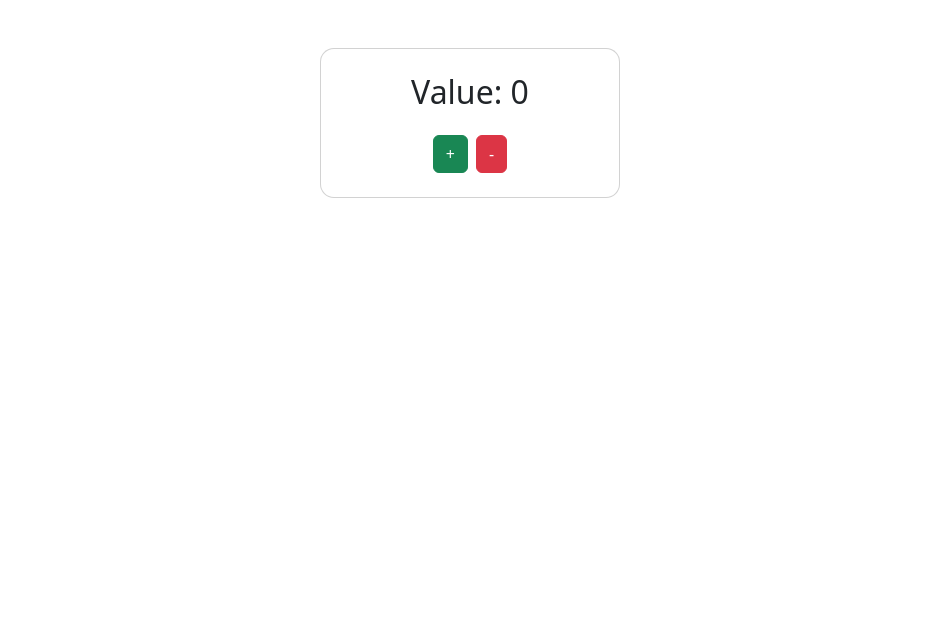
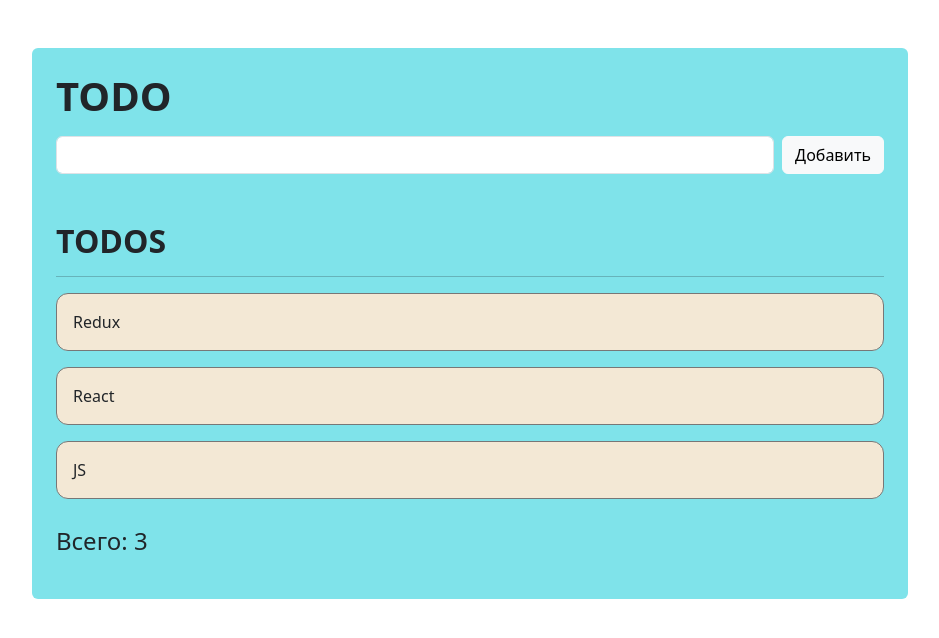
Before and after one commit to Alexandr19961802/hillelDz25.1, a React (Vite) app: page / in a window 1280 px wide. Shown: the top 638 px of the page, without its empty margins (170-1109 px from the left). Built offline with nearby package versions, Linux system fonts and the light colour scheme.

Commit message:
Redux todo homework

```diff
--- a/src/App.jsx
+++ b/src/App.jsx
@@ -1,29 +1,77 @@
+import { useState } from "react";
 import { useSelector, useDispatch } from "react-redux";
 
 function App() {
-  const value = useSelector((state) => state.value);
+  const todos = useSelector((state) => state.todos);
   const dispatch = useDispatch();
+  const [value, setValue] = useState("");
+
+  const addTodo = () => {
+    if (!value.trim()) return;
+
+    dispatch({
+      type: "ADD_TODO",
+      payload: value,
+    });
+
+    setValue("");
+  };
+
+  const toggleTodo = (id) => {
+    dispatch({
+      type: "TOGGLE_TODO",
+      payload: id,
+    });
+  };
 
   return (
-    <div className="container text-center mt-5">
-      <div className="card p-4 mx-auto" style={{ width: "300px" }}>
-        <h2 className="mb-4">Value: {value}</h2>
+    <div className="container mt-5" style={{ maxWidth: "900px" }}>
+      <div
+        className="p-4"
+        style={{
+          background: "#7fe3ea",
+          borderRadius: "6px",
+          minHeight: "500px",
+        }}
+      >
+        <h1 className="fw-bold mb-3">TODO</h1>
 
-        <div>
-          <button
-            className="btn btn-success me-2"
-            onClick={() => dispatch({ type: "PLUS" })}
-          >
-            +
-          </button>
-
-          <button
-            className="btn btn-danger"
-            onClick={() => dispatch({ type: "MINUS" })}
-          >
-            -
+        <div className="d-flex mb-5">
+          <input
+            type="text"
+            className="form-control me-2"
+            value={value}
+            onChange={(e) => setValue(e.target.value)}
+          />
+          <button className="btn btn-light" onClick={addTodo}>
+            Добавить
           </button>
         </div>
+
+        <h2 className="fw-bold mb-3">TODOS</h2>
+        <hr />
+
+        <div className="mb-4">
+          {todos.map((todo) => (
+            <div
+              key={todo.id}
+              onClick={() => toggleTodo(todo.id)}
+              className="mb-3 p-3"
+              style={{
+                background: "#f3e8d5",
+                border: "1px solid #777",
+                borderRadius: "12px",
+                cursor: "pointer",
+                textDecoration: todo.done ? "line-through" : "none",
+                opacity: todo.done ? 0.7 : 1,
+              }}
+            >
+              {todo.text}
+            </div>
+          ))}
+        </div>
+
+        <p className="fs-4">Всего: {todos.length}</p>
       </div>
     </div>
   );
--- a/src/main.jsx
+++ b/src/main.jsx
@@ -1,5 +1,4 @@
 import "bootstrap/dist/css/bootstrap.min.css";
-import "bootstrap/dist/js/bootstrap.bundle.min.js";
 import "./index.css";
 
 import React from "react";
--- a/src/store.js
+++ b/src/store.js
@@ -1,16 +1,37 @@
 import { createStore } from "redux";
 
 const initialState = {
-  value: 0,
+  todos: [
+    { id: 1, text: "Redux", done: false },
+    { id: 2, text: "React", done: false },
+    { id: 3, text: "JS", done: false },
+  ],
 };
 
 function reducer(state = initialState, action) {
   switch (action.type) {
-    case "PLUS":
-      return { value: state.value + 1 };
+    case "ADD_TODO":
+      return {
+        ...state,
+        todos: [
+          ...state.todos,
+          {
+            id: Date.now(),
+            text: action.payload,
+            done: false,
+          },
+        ],
+      };
 
-    case "MINUS":
-      return { value: state.value - 1 };
+    case "TOGGLE_TODO":
+      return {
+        ...state,
+        todos: state.todos.map((todo) =>
+          todo.id === action.payload
+            ? { ...todo, done: !todo.done }
+            : todo
+        ),
+      };
 
     default:
       return state;
```
